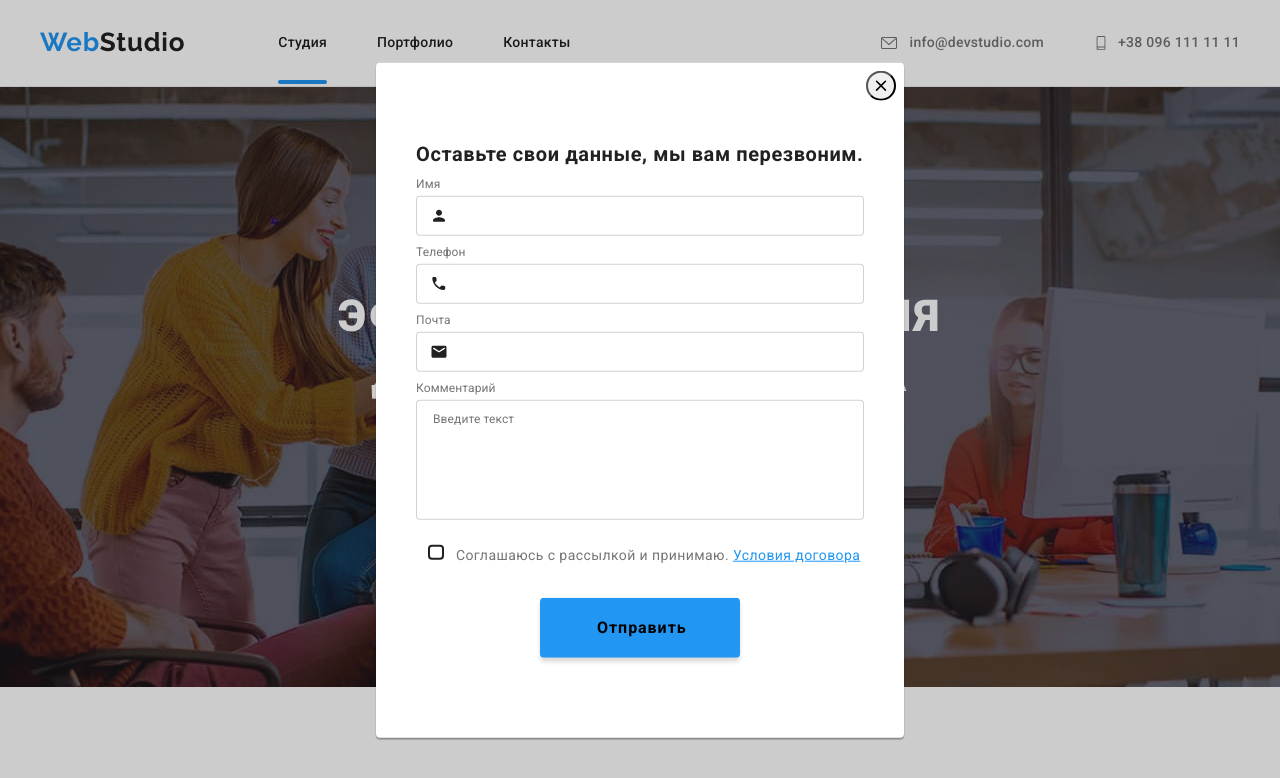
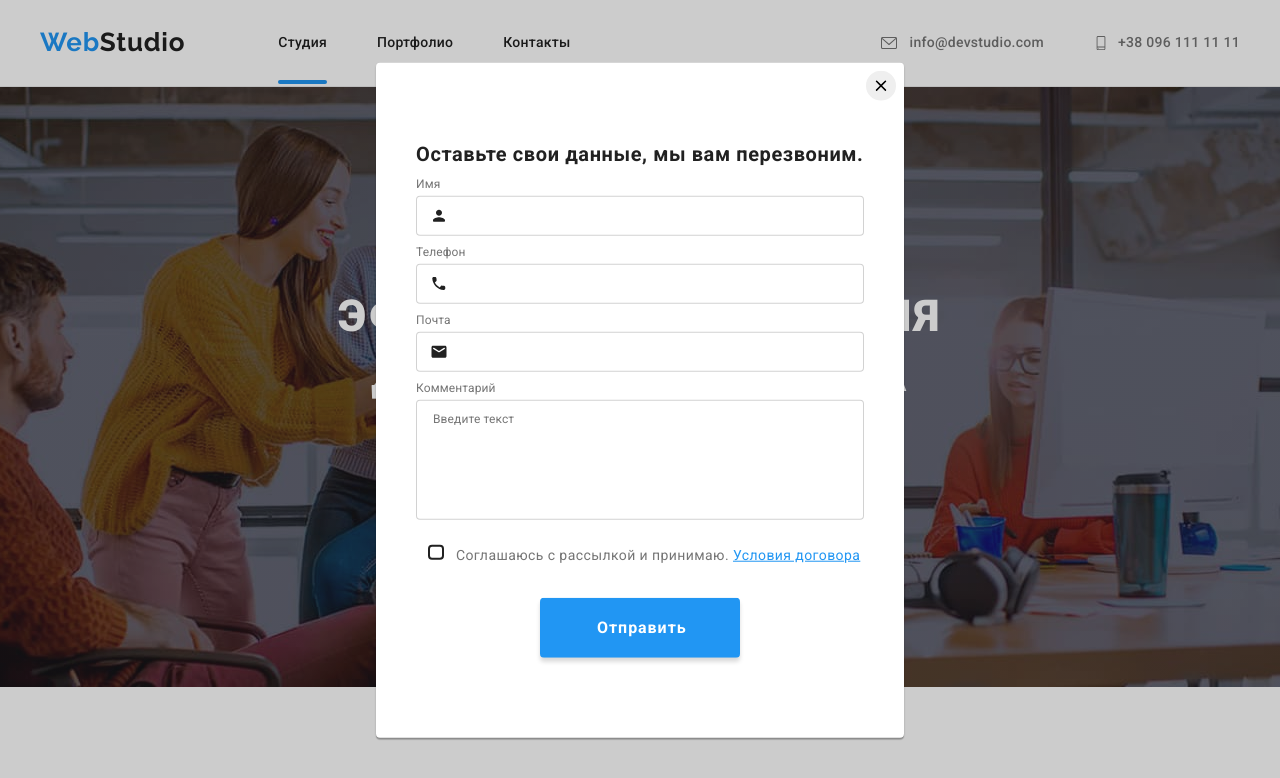
Before and after one commit to Alazardovich/goit-markup-hw-06, a plain HTML site: page index.html in a window 1280 px wide. Both pictures are taken after a click on the button "Заказать услугу". Shown: the top 778 px of the page. Drawn offline with nearby package versions, Linux system fonts and the light colour scheme; files whose address does not match are found by name.

Commit message:
16.48.20-06

```diff
--- a/css/styles.css
+++ b/css/styles.css
@@ -212,6 +212,7 @@ img {
   margin: 8px;
   cursor: pointer;
   fill: black;
+  border-color: transparent;
   transition-property: fill;
   transition-duration: 250ms;
   transition-timing-function: cubic-bezier(0.4, 0, 0.2, 1);
@@ -426,6 +427,7 @@ textarea {
   width: 200px;
   height: 60px;
   cursor: pointer;
+  color: #ffffff;
 }
 
 .hero-title {
```
